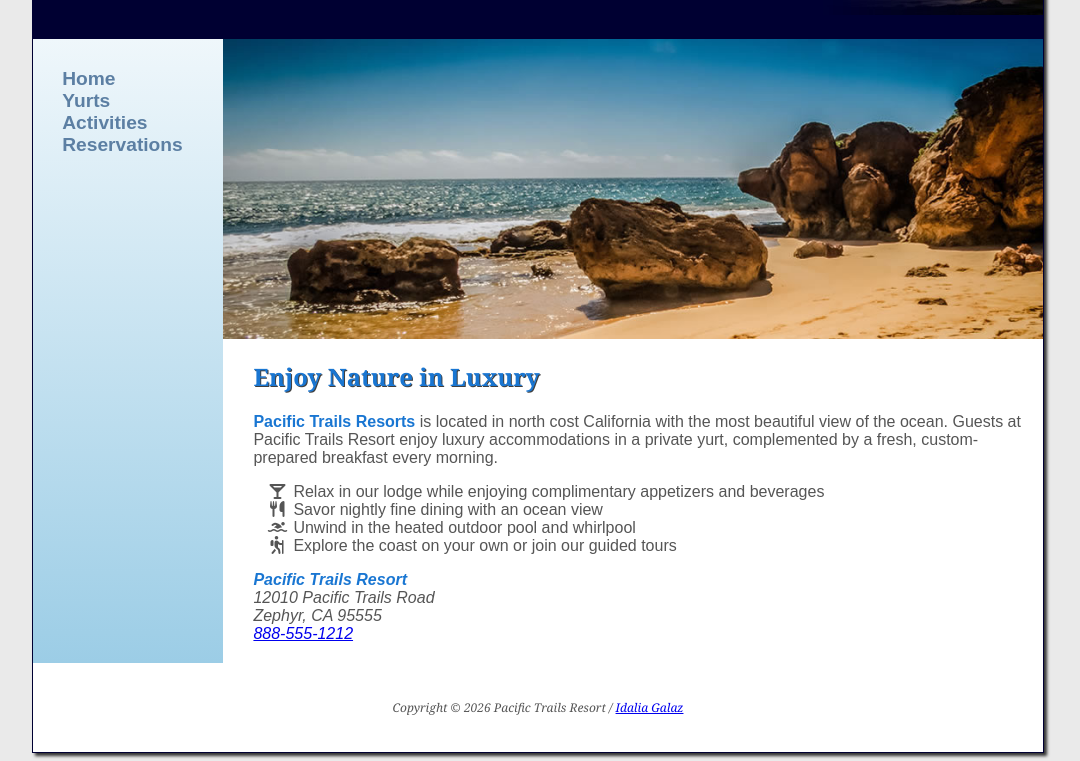
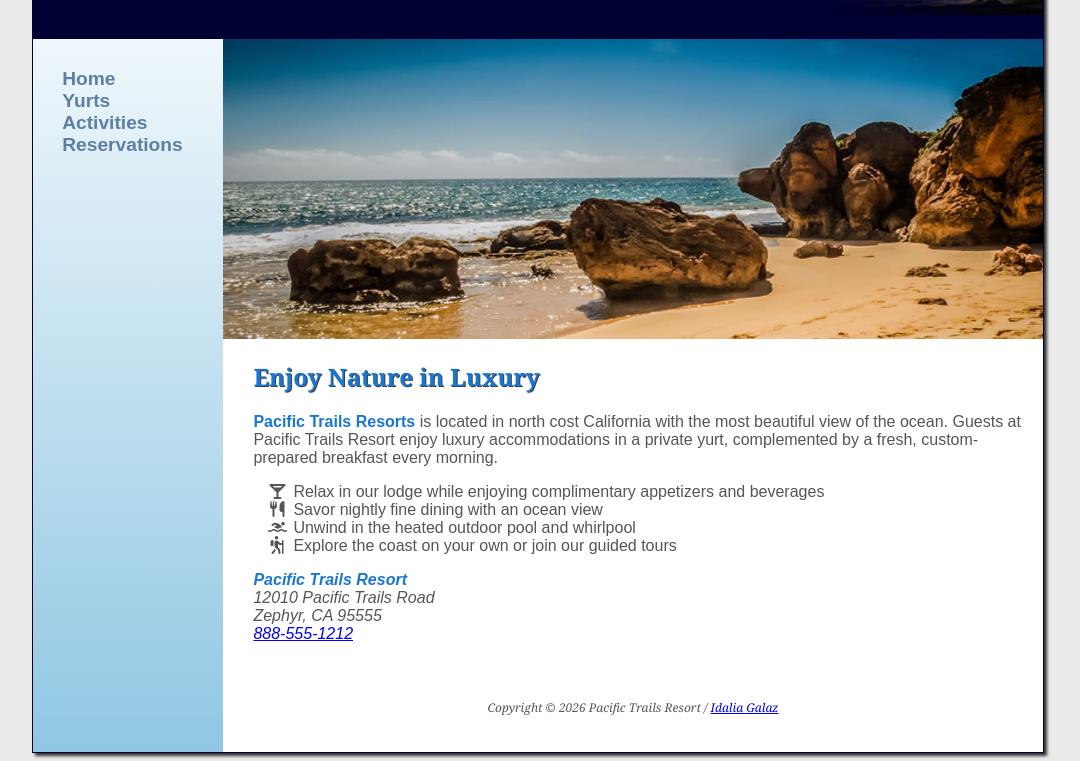
Before and after one commit to chiny-svg/CIS152-, a plain HTML site: page chatper7/ch7pacific/index.html in a window 1280 px wide. Shown: the part 90-851 px from the top of the page, without its empty margins (102-1182 px from the left). Drawn offline with Linux system fonts and the light colour scheme.

Commit message:
Add files via upload

```diff
--- a/chatper7/ch7pacific/pacific.css
+++ b/chatper7/ch7pacific/pacific.css
@@ -123,6 +123,7 @@ footer {
     background-color: #fff;
     font-size: 75%;
     font-style: italic;
+    margin-left: 190px;
     padding: 2em;
     text-align: center;
 }
```
